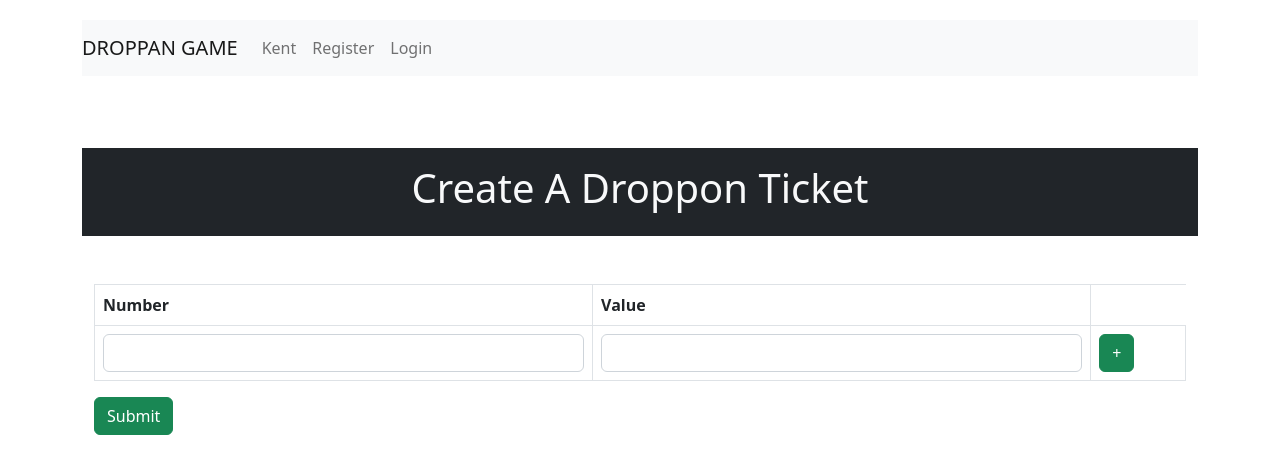
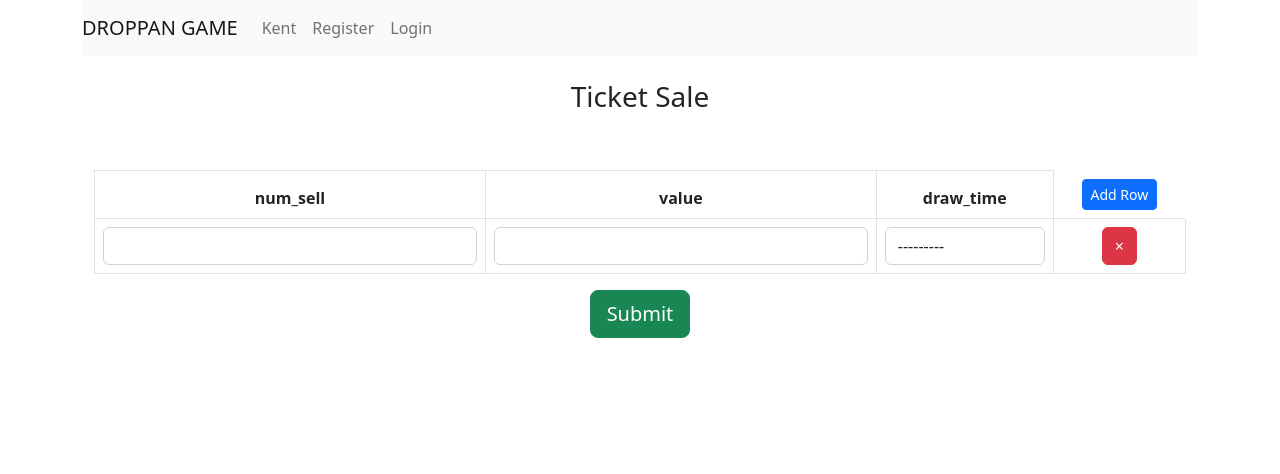
Before and after one commit to RodrickBlair/DropGame, a Django app: page /makesale in a window 1280 px wide. Shown: the top 474 px of the page. Run offline with Django 4.2, Linux system fonts and the light colour scheme; some libraries are stand-ins or nearby versions.

Commit message:
Initial Commit

```diff
--- a/dropponsite/caspotapp/admin.py
+++ b/dropponsite/caspotapp/admin.py
@@ -3,7 +3,7 @@ from .models import Numberplay, TicketSale
 # Register your models here.
 
 class TicketSaleAdmin(admin.ModelAdmin):
-    list_display = ['vendor', 'num_sell', 'value', 'draw_time', 'draw_date', 'ticket_number']
+    list_display = ['vendor', 'num_sell', 'value', 'draw_time', 'draw_date']
 
 class NumberplayAdmin(admin.ModelAdmin):
     list_display = ['numberplayed', 'mega', 'sale_date', 'draw']
--- a/dropponsite/caspotapp/forms.py
+++ b/dropponsite/caspotapp/forms.py
@@ -15,4 +15,4 @@ class TicketSaleForm(forms.ModelForm):
     class Meta:
         model = TicketSale
         fields = ['vendor', 'num_sell', 'value',
-                  'draw_time', 'draw_time', 'ticket_number']
+                  'draw_time']
--- a/dropponsite/caspotapp/models.py
+++ b/dropponsite/caspotapp/models.py
@@ -40,7 +40,5 @@ class TicketSale(models.Model):
     value = models.PositiveIntegerField()
     draw_time = models.CharField(max_length=50, choices=DRAW_TIMES)
     draw_date = models.DateTimeField(auto_now=True)
-    ticket_number = models.PositiveIntegerField(max_length=None)
-
     def __str__(self):
         return str(self.num_sell)
--- a/dropponsite/caspotapp/views.py
+++ b/dropponsite/caspotapp/views.py
@@ -8,7 +8,7 @@ from django.contrib.auth import authenticate, login, logout
 from django.contrib.auth.decorators import login_required
 from .forms import UserForm, TicketSaleForm
 import pytz
-from django.forms.models import modelformset_factory
+from django.contrib.auth.models import User
 from django.db.models import Sum
 
 
@@ -71,7 +71,6 @@ def profile(request):
     day_sale = TicketSale.objects.filter(draw_date__gte=str(today)).aggregate(Sum('value'))
     print(day_sale)
 
-
     try:
         day_sale = day_sale['value__sum']
         week_sale = weekly_sale['value__sum']
@@ -80,7 +79,6 @@ def profile(request):
         day_sale = 0
         week_sale = 0
         pay = 0
-
 
     context = {
         'weeksale': week_sale,
@@ -118,24 +116,41 @@ def user_login(request):
 
 
 def make_sale(request):
-    # form = TicketSaleForm(request.POST or None)
-    #TicketSaleFormset = modelformset_factory(TicketSale, form=TicketSaleForm, extra=0)
-    #formset = TicketSaleFormset(request.POST or None, )
-    if request.method == "POST":
+    context = {}
+    # grabing the lists of input values with getlist()
+    # request.POST.get() returns only 1st value but we are working with multiple forms
+    num_sells = request.POST.getlist('num_sell')
+    values = request.POST.getlist('value')
+    draw_times = request.POST.getlist('draw_time')
 
-        numbers = request.POST['number']
-        values = request.POST["value"]
-        number2 = request.POST or None["number2"]
-        value2 = request.POST or None["value2"]
-        print(numbers)
-        print(values)
-        print(number2)
-        print(value2)
-        #print(values)
-    #if formset.is_valid():
-     #   formset.save()
-    #    context['formset'] = TicketSaleFormset()
-    return render(request, 'caspotapp/make_sale.html')
+    # each time this if block is executed if form is submitted with POST method
+    if request.method == 'POST':
+        # checking if every field have same number of inputs
+        # For Example
+        # num_sells = ['value1', 'value2']
+        # values = ['value1', 'value2']
+        # draw_times = ['value1', 'value2']
+        # if any of the input list have less or more number of values, it is not going to save data to database
+        if len(num_sells) == len(values) == len(draw_times):
+            # just getting common length of input lists
+            total_forms = len(num_sells)
+            # from above example, 2 froms are being submitted so each input list have length of 2
+            for i in range(total_forms):
+                # creating TicketSale objects
+                # everytime with field "vendor" having default value of current logged in user (request.user)
+                # rest of the fields having values in sequece (as python lists maintain sequence of indexes)
+                temp_obj = TicketSale(vendor=request.user, num_sell=num_sells[i], value=values[i],
+                                      draw_time=draw_times[i])
+                temp_obj.save()
+            context['message'] = f'{total_forms} record(s) saved...'
+        else:
+            # This code block will be executed if there are some missing values or extra values
+            context['message'] = "Something went wrong..."
+
+    # everytime we pass "inputs" which essentially are inputs from forms.py file.
+    context['inputs'] = TicketSaleForm()
+
+    return render(request, 'caspotapp/make_sale.html', context)
 
 
 def register(request):
--- a/dropponsite/dropponsite/settings.py
+++ b/dropponsite/dropponsite/settings.py
@@ -42,6 +42,7 @@ INSTALLED_APPS = [
     'django.contrib.messages',
     'django.contrib.staticfiles',
     'caspotapp',
+    'widget_tweaks',
 ]
 
 MIDDLEWARE = [
--- /dev/null
+++ b/dropponsite/static/js/script.js
@@ -0,0 +1,72 @@
+function DeleteRowFunction() {
+    // event.target will be the input element.
+    var td = event.target.parentNode;
+    var tr = td.parentNode; // the row to be removed
+    tr.parentNode.removeChild(tr);
+}
+
+
+
+function add_row() {
+    const t_body = document.querySelector("#t_body");
+
+    const tr = document.createElement('tr');
+
+    const td1 = document.createElement('td')
+    const td2 = document.createElement('td')
+    const td3 = document.createElement('td')
+    const td4 = document.createElement('td')
+
+    // <input type="number" name="value" class="form-control" required="">
+    // <input type="number" name="num_sell" class="form-control" required="">
+
+
+
+    const num_sell_input = document.createElement('input')
+    num_sell_input.setAttribute('type', 'number')
+    num_sell_input.setAttribute('name', 'num_sell')
+    num_sell_input.setAttribute('required', '')
+    num_sell_input.classList.add('form-control')
+
+
+    const value_input = document.createElement('input')
+    value_input.setAttribute('type', 'number')
+    value_input.setAttribute('name', 'value')
+    value_input.setAttribute('required', '')
+    value_input.classList.add('form-control')
+
+
+    const select_element = `
+<select name="draw_time" class="form-control" required="">
+  <option value="" selected="">---------</option>
+  <option value="8:30">Early Bird</option>
+  <option value="10:30">Drive Time</option>
+  <option value="1:00">Midday</option>
+  <option value="3:00">Afternoon</option>
+  <option value="5:00">Evening</option>
+  <option value="8:25">Late Night</option>
+</select>
+`
+
+    const remove_btn = `
+    <input type="button" value="×" onclick="DeleteRowFunction()" class="btn btn-danger">
+    `
+
+
+
+
+    td1.appendChild(num_sell_input)
+    td2.appendChild(value_input)
+    td3.innerHTML = select_element
+    td4.innerHTML = remove_btn
+
+    tr.appendChild(td1)
+    tr.appendChild(td2)
+    tr.appendChild(td3)
+    tr.appendChild(td4)
+
+
+
+
+    t_body.appendChild(tr)
+}
--- a/dropponsite/templates/caspotapp/base.html
+++ b/dropponsite/templates/caspotapp/base.html
@@ -8,6 +8,7 @@
     <link rel="stylesheet" href="{% static 'css/style.css' %}"/>
     <script src="{% static 'bootstrap/js/bootstrap.min.js' %}"></script>
     <script src="{% static 'bootstrap/js/myjqery.js' %}"></script>
+    <script src="{% static 'js/script.js' %}"></script>
 
 </head>
 <body>
--- a/dropponsite/templates/caspotapp/make_sale.html
+++ b/dropponsite/templates/caspotapp/make_sale.html
@@ -1,47 +1,66 @@
-<!DOCTYPE html>
 {% extends "caspotapp/base.html" %}
 {% load static %}
-<link rel="stylesheet" href="{% static 'css/profile.css' %}"/>
+{% load widget_tweaks %}
+<link rel="stylesheet" href="{% static 'css/profile.css' %}" />
 {% block body_block %}
 <style>
-    .hidden{
-    display:none
+	.hidden {
+		display: none
 	}
 </style>
-<body>
-<div class="container text-center bg-dark text-light my-5 p-3"> <h1>Create A Droppon Ticket</h1>
-</div>
-<div class="container">
-    <form method="POST">{% csrf_token %}
-<table class="table table-bordered"> <thead>
+<div class="container text-center">
+	<h3>Ticket Sale</h3>
+	<br>
+	<div id="clock" onload="currentTime()"></div>
+	<div>
+		<br>
+		<form action="{% url 'makesale' %}" method="POST">
+			{% csrf_token %}
+			<div class="row clearfix">
+				<div class="col-md-12 table-responsive">
+					<table class="table table-bordered table-hover table-sortable" id="tab_logic">
+						<thead>
 							<tr>
-<th scope="col">Number</th> <th scope="col">Value</th>
+								<th class="text-center">
+									num_sell
+								</th>
+								<th class="text-center">
+									value
+								</th>
+								<th class="text-center">
+									draw_time
+								</th>
+								<th class="text-center"
+									style="border-top: 1px solid #ffffff; border-right: 1px solid #ffffff;"><a
+										id="add_row" onclick="add_row()" class="btn btn-primary btn-sm">Add Row</a>
+								</th>
 							</tr>
 						</thead>
-<tbody id="dynamicadd">
+						<tbody id="t_body">
+
 							<tr>
- <td><input type="number" name="number" id="email" class="form-control"></td> <td><input type="text" name="value" id="phone" class="form-control"></td> <td><button type="button" id="add" class="btn btn-success">+</button></td>
-</tr> </tbody>
+								<td>
+									{% render_field inputs.num_sell class="form-control" %}
+								</td>
+								<td>
+									{% render_field inputs.value class="form-control" %}
+								</td>
+								<td>
+									{% render_field inputs.draw_time class="form-control" %}
+								</td>
+								<td>
+									<input type="button" value="×" onclick="DeleteRowFunction()" class="btn btn-danger">
+								</td>
+							</tr>
+						</tbody>
+
 					</table>
-        <button type="submit" class="btn btn-success">Submit</button>
+					<input type="submit" value="Submit" class="btn btn-success btn-lg w-5">
+				</div>
+			</div>
 		</form>
 	</div>
-</body>
+</div>
 
-
- <link rel="stylesheet" href="{% static 'css/profile.css' %}"/>
-<script>
-
-$(document).ready(function(){
-var i = 1; $('#add').click(function(){
-//alert('ok');
-i++;
-$('#dynamicadd').append('<tr><td><input type="number" name="number'+i+'" id="email" class="form-control"></td><td><input type="text" name="value'+i+'" id="name" class="form-control"></td><td><button type="button" id="'+i+'" class="btn btn-danger remove_row">- </button></td></tr>');
-}); $(document).on('click','.remove_row',function(){
-var row_id = $(this).attr("id");
-$('#row'+row_id+'').remove(); });
-});
-
-
-</script>
+<!-- <script src="{% static 'bootstrap/js/scripts.js' %}"></script> -->
 {% endblock %}
```
Also changed, not shown: dropponsite/caspotapp/migrations/0004_alter_ticketsale_ticket_number.py (added), dropponsite/caspotapp/migrations/0005_remove_ticketsale_ticket_number.py (added), dropponsite/db.sqlite3. Lines whose indentation alone changed are shown as unchanged.
